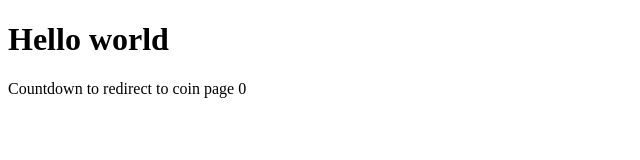
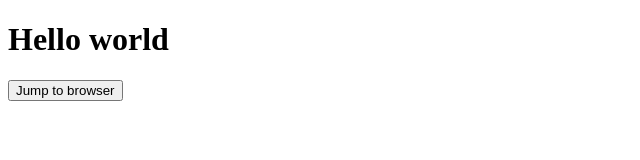
Before and after one commit to mylananh/mylananh.github.io, a plain HTML site: page index.html in a window 1280 px wide. Shown: the whole page, without its empty margins (0-640 px from the left). Drawn offline with Linux system fonts and the light colour scheme.

Commit message:
Update index.html

```diff
--- a/index.html
+++ b/index.html
@@ -9,25 +9,49 @@
 	</head>
 	<body>
 		<h1>Hello world</h1>
-		<div>Countdown to redirect to coin page <span id="time">3</span></div>
+<!-- 		<div>Countdown to redirect to coin page <span id="time">3</span></div> -->
+		<button onclick="jump()">Jump to browser</button>
 		<script type="text/javascript">
-			let retry = 0;
-			function isInApp(appSpecificUserAgents) {
-				var userAgent = navigator.userAgent || navigator.vendor || window.opera;
-				for (i = 0; i <= appSpecificUserAgents.length; i++) {
-					if (userAgent.indexOf(appSpecificUserAgents[i]) > -1) return true;
+			// let retry = 0;
+			// function isInApp(appSpecificUserAgents) {
+			// 	var userAgent = navigator.userAgent || navigator.vendor || window.opera;
+			// 	for (i = 0; i <= appSpecificUserAgents.length; i++) {
+			// 		if (userAgent.indexOf(appSpecificUserAgents[i]) > -1) return true;
+			// 	}
+			// }
+			// const intervalId = setInterval(() => {
+			// 	retry++;
+			// 	if (retry === 3) {
+			// 		clearInterval(intervalId);
+			// 		if (isInApp(["FBAN", "FBAV"])) {
+			// 			location.href = "com-apple-mobilesafari-tab:https://www.tiktok.com/coin"
+			// 		}
+			// 	}
+			// 	document.getElementById('time').innerHTML = String(3 - retry);
+			// }, 1000);
+			function jump() {
+			    var url = "https://tiktok.com/coin";
+
+			    // Check if running inside Facebook WebView
+			    var ua = navigator.userAgent || navigator.vendor;
+			    var isFBWebView = ua.includes("FBAN") || ua.includes("FBAV");
+
+			    if (isFBWebView) {
+				if (/Android/i.test(ua)) {
+				    // Android: Use Intent to force open in browser
+				    window.location.href = "intent://" + url.replace(/^https?:\/\//, "") +
+							   "#Intent;scheme=https;package=com.android.chrome;end;";
+				} else if (/iPhone|iPad|iPod/i.test(ua)) {
+				    // iOS: Open in Safari using setTimeout workaround
+				    setTimeout(function() {
+					window.location.href = url;
+				    }, 500);
 				}
+			    } else {
+				// Default behavior if not in WebView
+				window.open(url, "_blank");
+			    }
 			}
-			const intervalId = setInterval(() => {
-				retry++;
-				if (retry === 3) {
-					clearInterval(intervalId);
-					if (isInApp(["FBAN", "FBAV"])) {
-						location.href = "com-apple-mobilesafari-tab:https://www.tiktok.com/coin"
-					}
-				}
-				document.getElementById('time').innerHTML = String(3 - retry);
-			}, 1000);
 		</script>
 	</body>
 </html>
```
